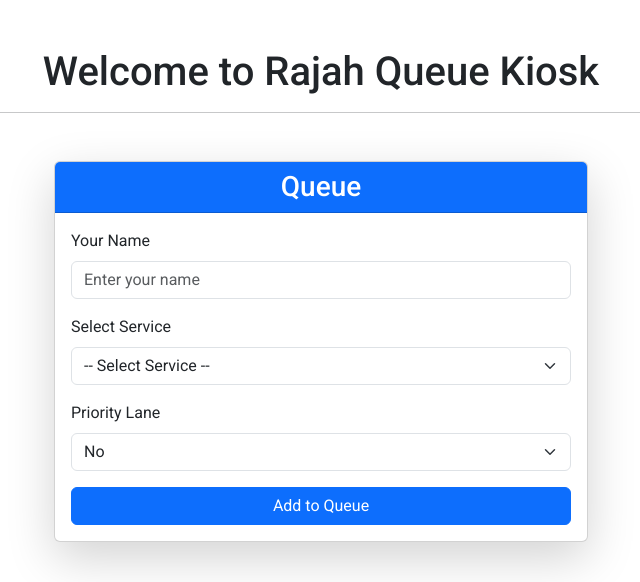
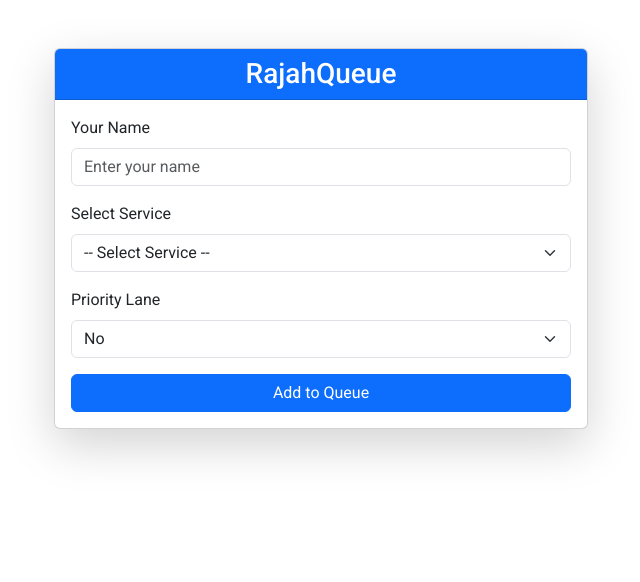
Before and after one commit to kentosama10/RajahQueue, a PHP site: page / in a window 1280 px wide. Shown: the top 582 px of the page, without its empty margins (319-959 px from the left). Run offline with PHP 8.4, Linux system fonts and the light colour scheme.

Commit message:
minor changes

```diff
--- a/app/views/queue/index.php
+++ b/app/views/queue/index.php
@@ -17,9 +17,6 @@ if (isset($_SESSION['success_message'])):
                     <p class="display-4 fw-bold text-success"><?= $queueNumber; ?></p>
                     <p>Please wait for your turn. Thank you!</p>
                 </div>
-                <div class="modal-footer">
-                    <button type="button" class="btn btn-secondary" data-bs-dismiss="modal">Close</button>
-                </div>
             </div>
         </div>
     </div>
@@ -30,7 +27,6 @@ if (isset($_SESSION['success_message'])):
                 keyboard: false     // Prevent closing with the escape key
             });
             successModal.show();
-        });
     </script>
 <?php endif; ?>
 
@@ -59,8 +55,6 @@ if (isset($_SESSION['success_message'])):
 
 <body>
     <div class="container mt-5">
-        <h1 class="text-center">Welcome to Rajah Queue Kiosk</h1>
-        <hr>
 
         <!-- User Form -->
         <div class="container mt-5">
@@ -69,14 +63,14 @@ if (isset($_SESSION['success_message'])):
                     <!-- Card Interface -->
                     <div class="card shadow-lg">
                         <div class="card-header bg-primary text-white text-center">
-                            <h3 class="mb-0">Queue</h3>
+                            <h3 class="mb-0">RajahQueue</h3>
                         </div>
                         <div class="card-body">
                             <form action="/RajahQueue/public/QueueController/add" method="POST" id="queueForm">
                                 <!-- Name Input -->
                                 <div class="mb-3">
                                     <label for="customer_name" class="form-label">Your Name</label>
-                                    <input type="text" name="customer_name" id="customer_name" class="form-control"
+                                    <input type="text" autocomplete="off" name="customer_name" id="customer_name" class="form-control"
                                         placeholder="Enter your name" required>
                                 </div>
 
```
Lines whose indentation alone changed are shown as unchanged.
